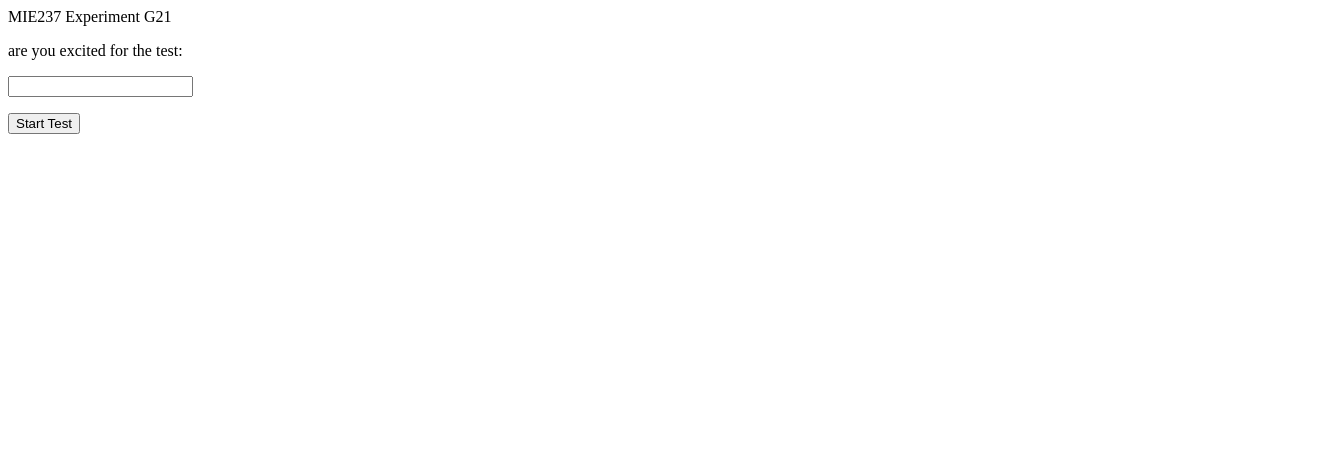
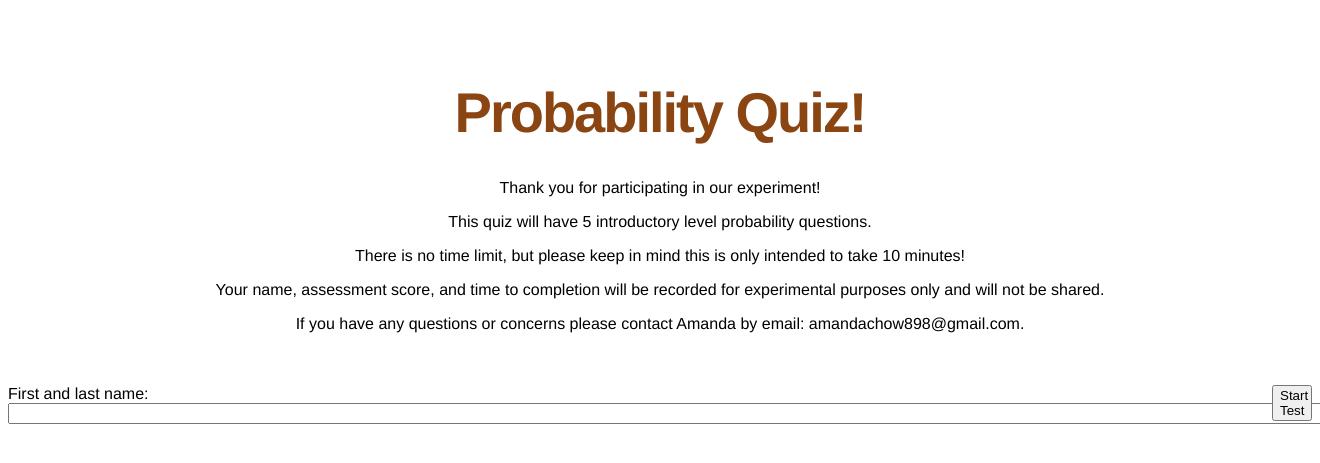
Before and after one commit to acchow/mie237-project, a Flask app: page / in a window 1320 px wide; the page is wider, and only the part inside the window is pictured. Shown: the top 463 px of that part. Run offline with Flask 2, Linux system fonts and the light colour scheme.

Commit message:
Add files via upload

```diff
--- a/main.py
+++ b/main.py
@@ -1,6 +1,6 @@
 import csv
 from flask import Flask, redirect, url_for, render_template, request, session, flash
-from datetime import timedelta
+from datetime import datetime
 
 app = Flask(__name__)
 app.secret_key = "amanda"
@@ -29,7 +29,10 @@ def home():
 @app.route("/test", methods=["POST", "GET"])
 def test():
     questions = ["question 1 ", "question 2"]
-    return render_template("test.html", content=questions)
+    answers =request.form.getlist('answers[]')
+
+    return render_template("test.html", questions=questions)
+
 
 # @app.route("/scores")
 # def scores():
--- a/static/style.css
+++ b/static/style.css
@@ -2,3 +2,36 @@ body {
   font-family: "helvetica", sans-serif;
   text-align: center;
 }
+
+
+.title {
+  font-size: 3.5em;
+  font-weight: bold;
+  color: saddlebrown;
+  margin-top: 80px;
+  text-align: center;
+  letter-spacing: -2px;
+}
+
+form {
+    position: relative;
+}
+
+input {
+    width: 100%;
+    padding-right: 40px;
+}
+
+button {
+    width: 40px;
+    position: absolute;
+    top: 0;
+    right: 0;
+}
+
+label {
+    text-align: right;
+    clear: both;
+    float: left;
+    margin-right:15px;
+}
--- a/templates/index.html
+++ b/templates/index.html
@@ -1,19 +1,27 @@
 <!DOCTYPE html>
+
+<link rel="stylesheet" href="{{ url_for('static', filename='style.css')}}">
+
 <html>
-<!--<html lang="en">-->
-<!--<head>-->
-<!--&lt;!&ndash;    <meta charset="UTF-8">&ndash;&gt;-->
-<!--    <title>MIE237 Experiment G21</title>-->
-<!--</head>-->
 
-{%block title%}MIE237 Experiment G21{%endblock%}
+<div class="title">Probability Quiz!</div>
 
 {%block content %}
-<form action="/test" method="post">
-    <p>are you excited for the test: </p>
-    <p><input type="text" name="test"></p>
-    <p><input type="submit" value="Start Test" /></p>
-</form>
+    <br>
+    <p>Thank you for participating in our experiment!</p>
+    <p>This quiz will have 5 introductory level probability questions.</p>
+    <p>There is no time limit, but please keep in mind this is only intended to take 10 minutes!</p>
+    <p>Your name, assessment score, and time to completion will be recorded for experimental purposes only and will not be shared.</p>
+    <p>If you have any questions or concerns please contact Amanda by email: amandachow898@gmail.com.</p>
+    <p></p>
+    <br>
+    <br>
+
+    <form action="/test" method="post" action="">
+        <label type="text">First and last name:</label>
+        <input type="text" name="name"/>
+        <button type="submit">Start Test</button>
+    </form>
 {% endblock %}
 
 
```
Also changed, not shown: templates/test.html (+9 -11 lines).
